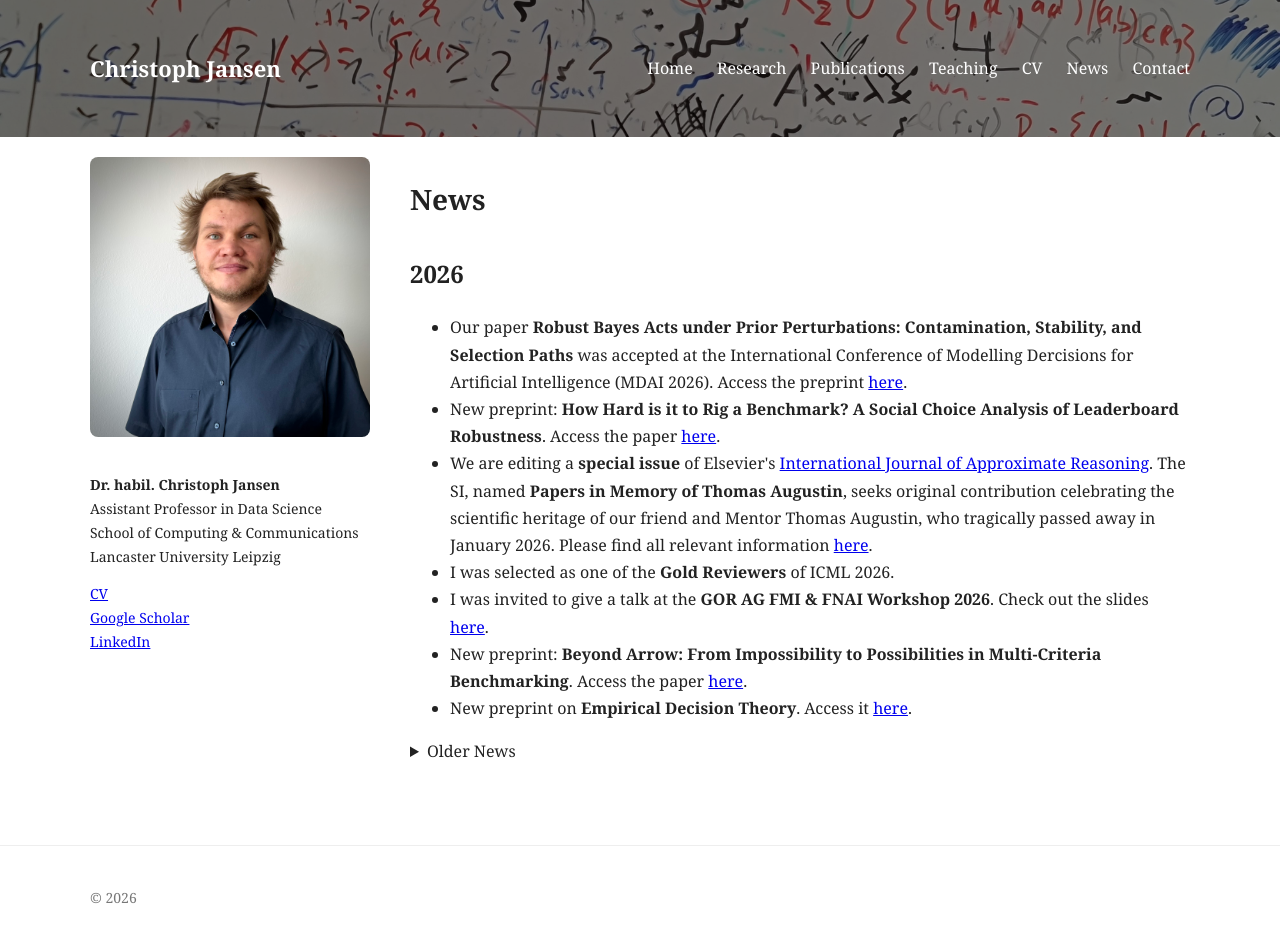
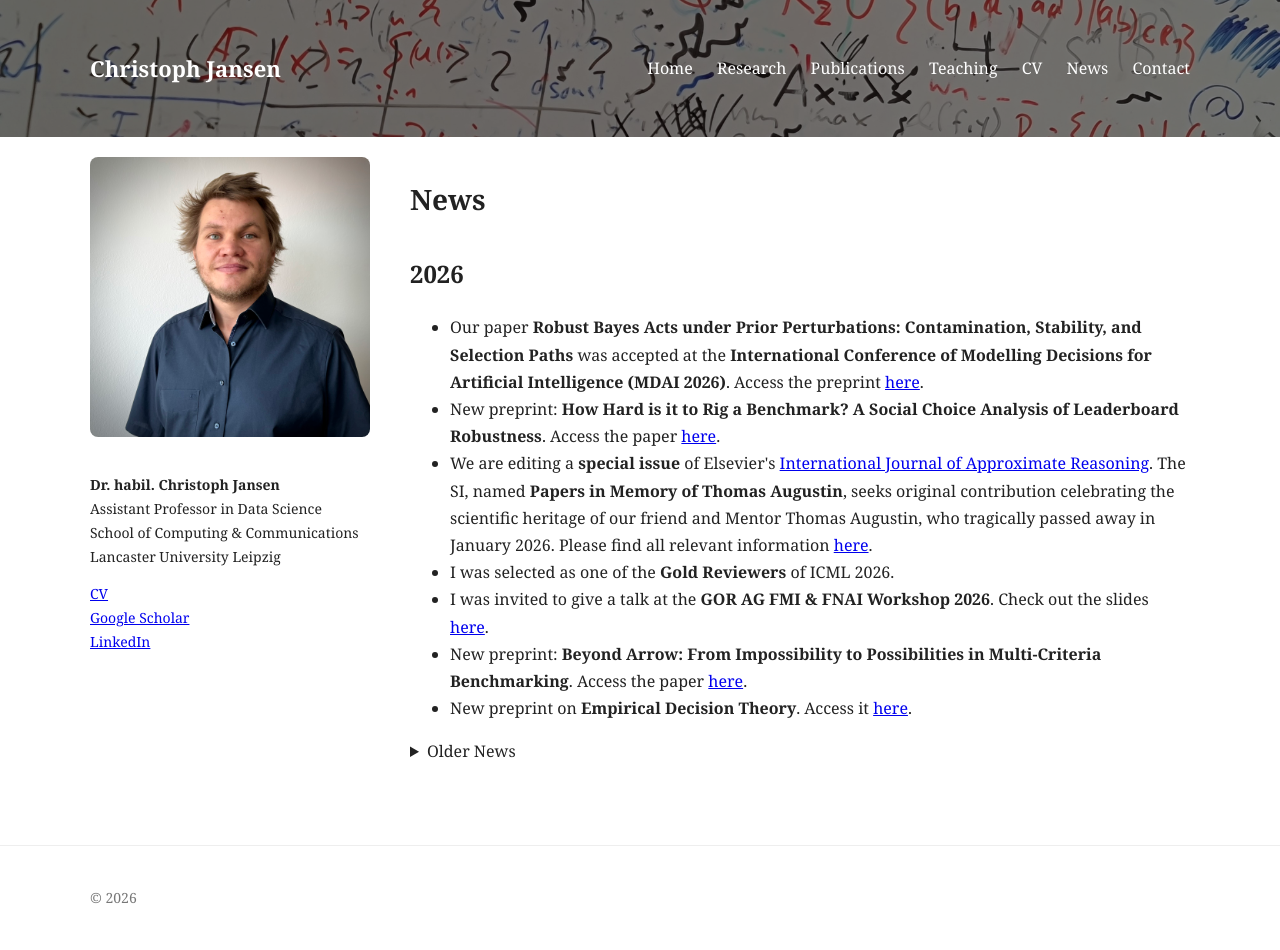
Before and after one commit to jansenc/jansenc.github.io, a Jekyll site: the page built from news/index.md, in a window 1280 px wide. Built offline with Jekyll 4.4.1, drawn with Linux system fonts in a browser that asks for light colours.

Commit message:
Update index.md

```diff
--- a/news/index.md
+++ b/news/index.md
@@ -9,7 +9,7 @@ permalink: /news/
 <h2>2026</h2>
 <ul>
    <li>
-    Our paper <strong>Robust Bayes Acts under Prior Perturbations: Contamination, Stability, and Selection Paths</strong> was accepted at the International Conference of Modelling Dercisions for Artificial Intelligence (MDAI 2026). Access the preprint <a href="https://arxiv.org/abs/2605.10495">here</a>.
+    Our paper <strong>Robust Bayes Acts under Prior Perturbations: Contamination, Stability, and Selection Paths</strong> was accepted at the <strong>International Conference of Modelling Decisions for Artificial Intelligence (MDAI 2026)</strong>. Access the preprint <a href="https://arxiv.org/abs/2605.10495">here</a>.
   </li>
    <li>
     New preprint: <strong>How Hard is it to Rig a Benchmark? A Social Choice Analysis of Leaderboard Robustness</strong>.
```
